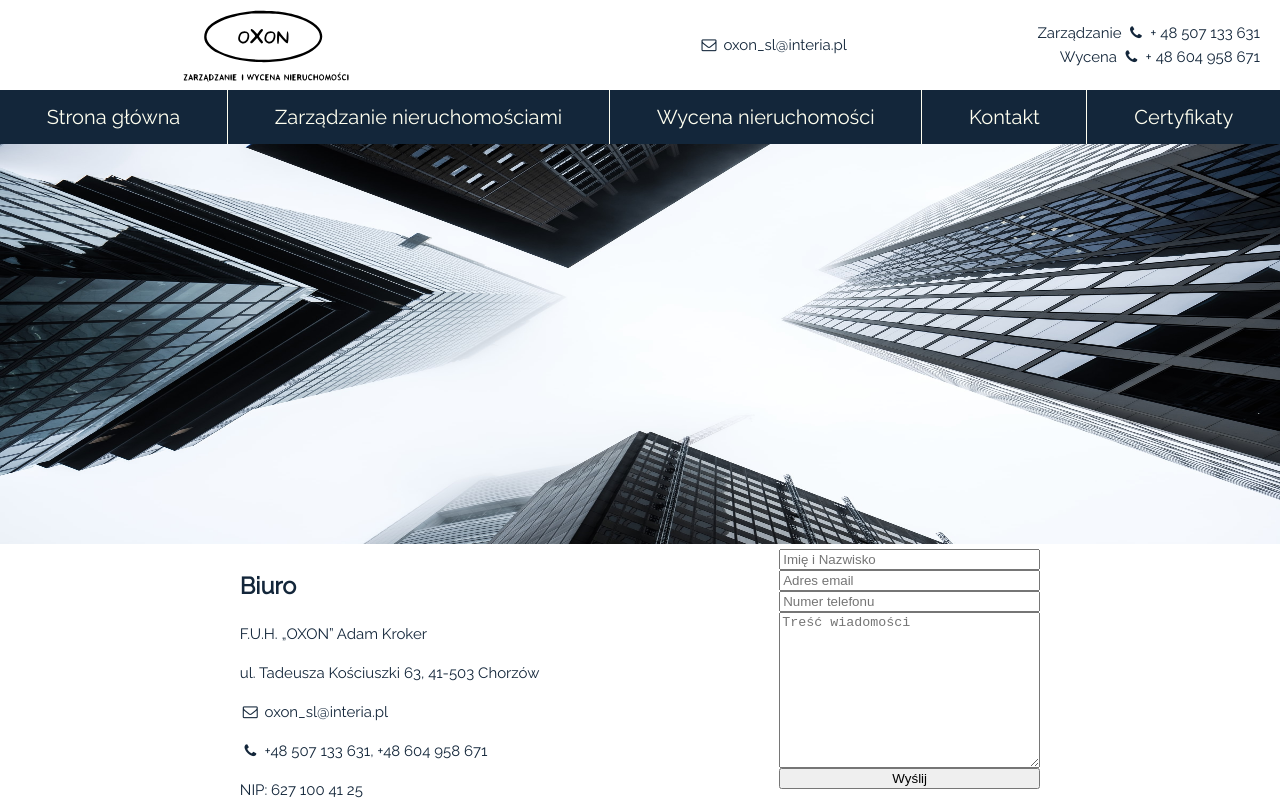
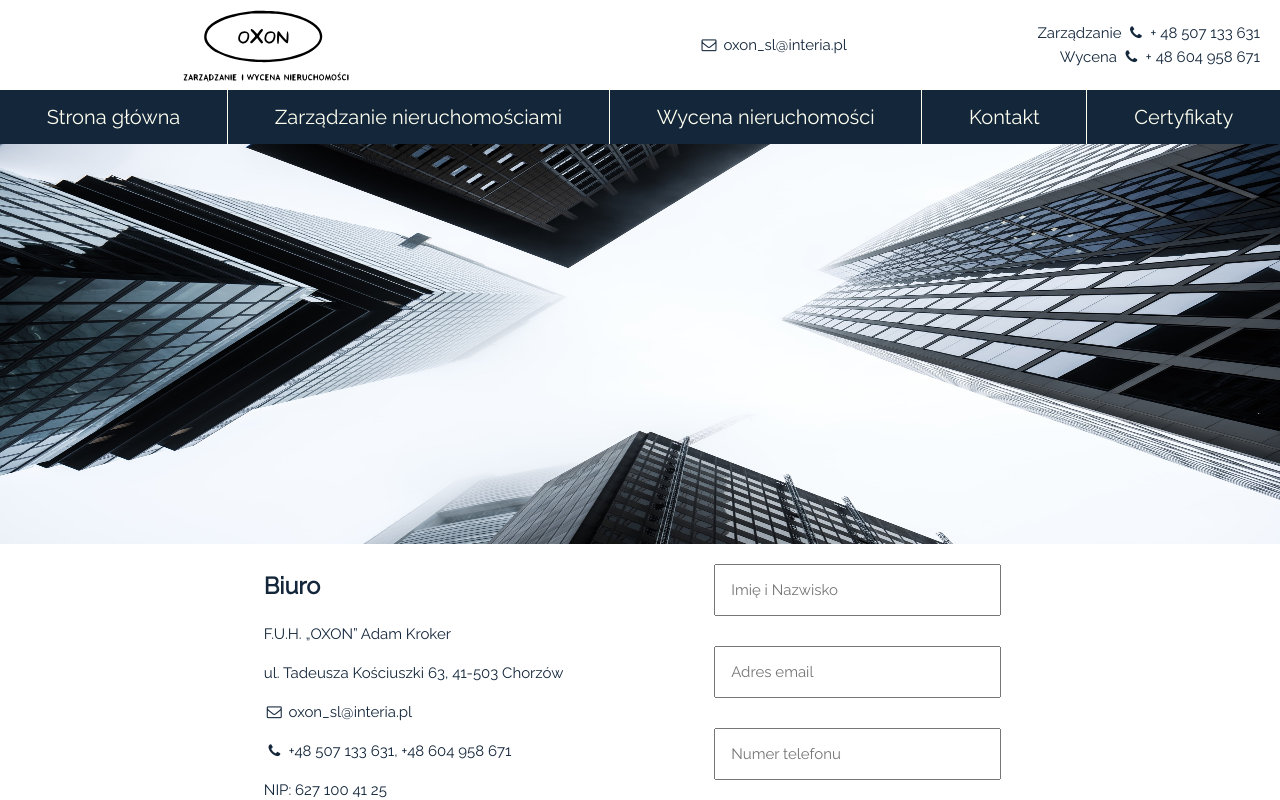
Before and after one commit to markro0308/nieruchomosci_oxon, a React (Create React App) app: page /kontakt in a window 1280 px wide. Shown: the top 800 px of the page. Built offline with nearby package versions, Linux system fonts and the light colour scheme.

Commit message:
Add style and validation to contact form

```diff
--- a/src/pages/ContactPage.jsx
+++ b/src/pages/ContactPage.jsx
@@ -14,10 +14,33 @@ function ContactPage() {
 
     const handleSubmit = (e) => {
         e.preventDefault();
+        let lettersNameSurname = /^[a-zA-ZąĄćĆęĘóÓłŁśŚźŹżŻńŃ ]+[ ]{1}[a-zA-ZąĄćĆęĘóÓłŁśŚźŹżŻńŃ]+[-]{0,1}[a-zA-ZąĄćĆęĘóÓłŁśŚźŹżŻńŃ ]*$/;
+        let number = /^[0-9]{9}$/;
+        let number_field = document.getElementById("phone_nr");
+        let name_field = document.getElementById("name_surname");
+        let email_field = document.getElementById("email");
+
+        if (!name_field.value.match(lettersNameSurname)) {
+            alert("Podaj imię i nazwisko w pierwszym polu. Imię i nazwisko nie może zawierać cyfr i znaków specjalnych.");
+            e.preventDefault();
+            return;
+        }
+        if (email_field.value === "" && number_field.value === "") {
+            alert("Podaj do kontaktu numer telefonu lub adres email");
+            e.preventDefault();
+            return;
+        }
+        if (number_field.value !== "" && !number_field.value.match(number)) {
+            alert("Numer telefonu może się składać tylko z 9 cyfr");
+            e.preventDefault();
+            return;
+        }
+
         setName("");
         setMail("");
         setPhone("");
         setMessage("");
+        alert("Wiadomość została wysłana! Wkrótce się z Tobą skontaktujemy")
     };
 
     return (
@@ -33,12 +56,12 @@ function ContactPage() {
                 <p>Nr konta bankowego:</p>
                 <p>52 1952 0000 5465 0085 6789 8545</p>
             </div>
-            <div>
+            <div id="form-box">
                 <form onSubmit={handleSubmit}>
-                    <input type="text" value={name} onChange={handleSetName} placeholder="Imię i Nazwisko" />
-                    <input type="text" value={mail} onChange={handleSetMail} placeholder="Adres email" />
-                    <input type="text" value={phone} onChange={handleSetPhone} placeholder="Numer telefonu" />
-                    <textarea cols="30" rows="10" value={message} onChange={handleSetMessage} placeholder="Treść wiadomości"></textarea>
+                    <input type="text" id="name_surname" value={name} onChange={handleSetName} placeholder="Imię i Nazwisko" required />
+                    <input type="email" id="email" value={mail} onChange={handleSetMail} placeholder="Adres email" />
+                    <input type="text" id="phone_nr" value={phone} onChange={handleSetPhone} placeholder="Numer telefonu" />
+                    <textarea cols="30" rows="10" value={message} onChange={handleSetMessage} placeholder="Treść wiadomości" required></textarea>
                     <button>Wyślij</button>
                 </form>
             </div>
--- a/src/styles/Section.scss
+++ b/src/styles/Section.scss
@@ -76,11 +76,49 @@ p {
   display: flex;
   flex-direction: row;
   justify-content: space-evenly;
+  width: 80%;
+  margin: 0 auto;
 
-  form {
-    display: flex;
-    flex-direction: column;
-    // flex-grow: 1;
+  // #adress {
+  //   flex-grow: 1;
+  // }
+
+  #form-box {
+    //  flex-grow: 1;
+
+    form {
+      display: flex;
+      flex-direction: column;
+      //  flex-grow: 2;
+
+      input,
+      textarea {
+        padding: 1em;
+        margin: 1em;
+        color: inherit;
+        font-size: 15px;
+        font-family: inherit;
+      }
+
+      button {
+        margin: 15px;
+        text-align: center;
+        width: inherit;
+        height: 58px;
+        background-color: $main-color;
+        color: $nav-color;
+        font-size: 15px;
+        font-family: inherit;
+        cursor: pointer;
+      }
+
+      button:hover {
+        background-color: $nav-background-color-hover;
+        color: $nav-color-hover;
+        font-size: 20px;
+        transition: 0.2s;
+      }
+
+    }
   }
-
 }
```
